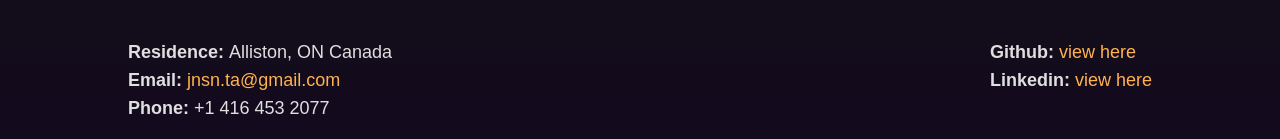
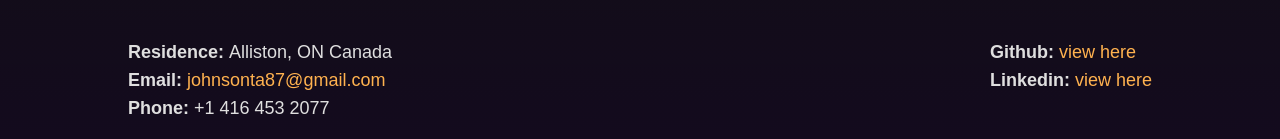
Before and after one commit to johnsonta87/johnsonta-website, a React (Create React App) app: page / in a window 1280 px wide. Shown: the part 661-800 px from the top of the page. Built offline with nearby package versions, Linux system fonts and the light colour scheme.

Commit message:
update email

```diff
--- a/src/components/footer/Footer.js
+++ b/src/components/footer/Footer.js
@@ -7,7 +7,7 @@ export default function Footer() {
       <p>Find me on &nbsp;
         <a href="https://twitter.com/JNSN_" target="_blank" rel="noreferrer">Twitter</a>, &nbsp;
         <a href="https://github.com/johnsonta87" target="_blank" rel="noreferrer">Github</a>, &nbsp;
-        <a href="mailto:jnsn.ta@gmail.com" target="_blank" rel="noreferrer">Email</a></p>
+        <a href="mailto:johnsonta87@gmail.com" target="_blank" rel="noreferrer">Email</a></p>
     </div>
     <div className="footer-copyright">
       <p>&copy; {new Date().getFullYear()} Built with Create React App + deployed with Netlify</p>
--- a/src/components/section/About.js
+++ b/src/components/section/About.js
@@ -17,7 +17,7 @@ export default function About() {
         <div classsName="column-1">
           <ul>
           <li><strong>Residence: </strong> Alliston, ON Canada</li>
-          <li><strong>Email: </strong> <a href="mailto:jnsn.ta@gmail.com">jnsn.ta@gmail.com</a></li>
+          <li><strong>Email: </strong> <a href="mailto:johnsonta87@gmail.com">johnsonta87@gmail.com</a></li>
           <li><strong>Phone: </strong> +1 416 453 2077</li>
           </ul>
       </div>
--- a/src/pages/App.js
+++ b/src/pages/App.js
@@ -18,7 +18,7 @@ function App() {
           <p className="sub-title">
             Frontend & Jamstack Developer
             <br />
-            <span className="say-hello"><a href="mailto:jnsn.ta@gmail.com">Say hello!</a></span>
+            <span className="say-hello"><a href="mailto:johnsonta87@gmail.com">Say hello!</a></span>
           </p>
         </Header>
 
```
Also changed, not shown: 1 other file (tests, documents, lock files or other folders).
